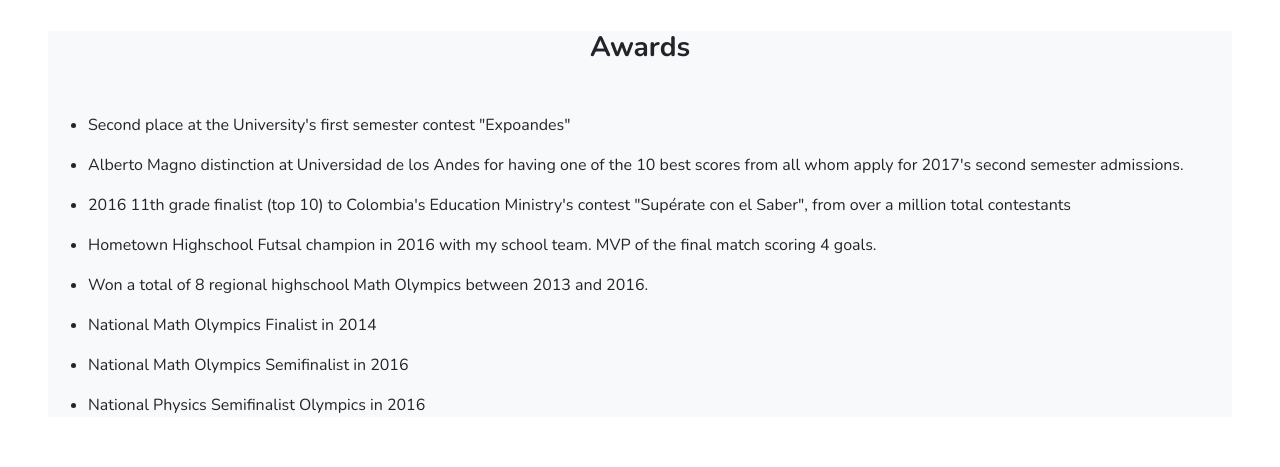
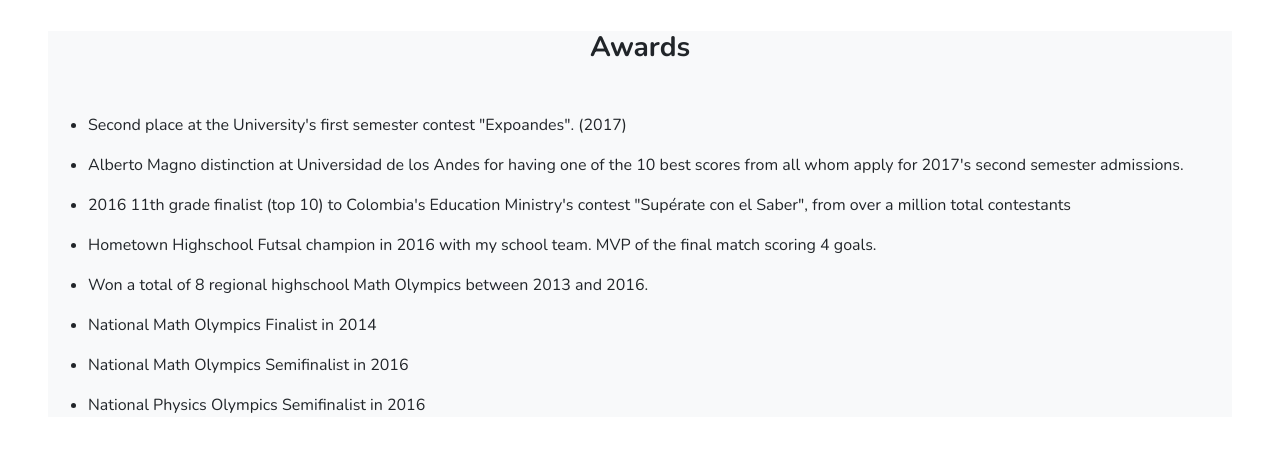
Before and after one commit to diegommezp28/pagina-personal, a React (Create React App) app in the folder front-react/: page / in a window 1280 px wide. Shown: the part 2294-2761 px from the top of the page. Built offline with nearby package versions, Linux system fonts and the light colour scheme.

Commit message:
some awards thngs

```diff
--- a/front-react/src/components/Awards.js
+++ b/front-react/src/components/Awards.js
@@ -7,7 +7,7 @@
             <h3 className="text-center m-5 principal-title">Awards</h3>
             <ul>
                 <li>
-                    <p>Second place at the University's first semester contest "Expoandes"</p>
+                    <p>Second place at the University's first semester contest "Expoandes". (2017)</p>
                 </li>
                 <li>
                     <p>Alberto Magno distinction at Universidad de los Andes for having one of the 10 best scores
@@ -31,7 +31,7 @@
                     <p> National Math Olympics Semifinalist in 2016</p>
                 </li>
                 <li>
-                    <p> National Physics Semifinalist Olympics in 2016</p>
+                    <p> National Physics Olympics Semifinalist in 2016</p>
                 </li>
 
 
```
